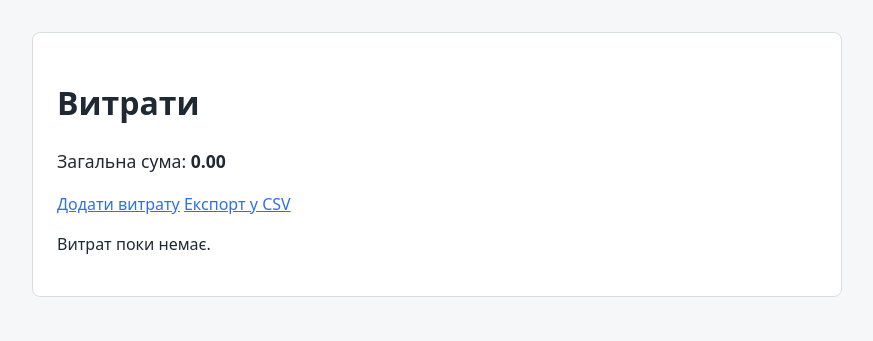
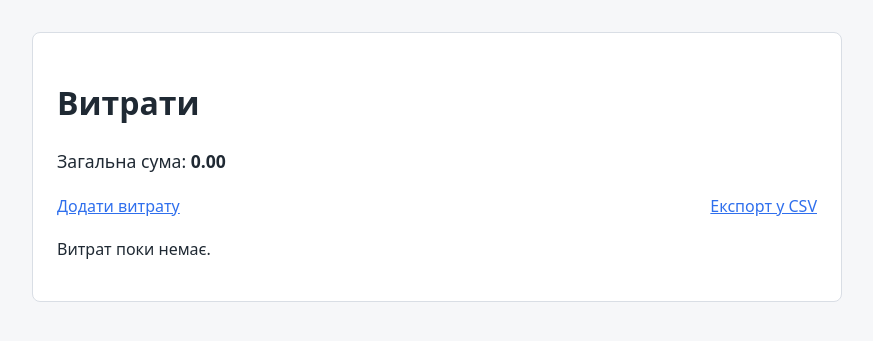
Before and after one commit to luts26/django-expense-tracker, a Django app: page /expenses/ in a window 1280 px wide. Shown: the part 44-385 px from the top of the page, without its empty margins (203-1076 px from the left). Run offline with Django 5.2, Linux system fonts and the light colour scheme; the visitor is signed in with stand-in values (Sample User, id 1); data that the repository does not hold is empty.

Commit message:
updated actions link

```diff
--- a/expenses/templates/expenses/expense_list.html
+++ b/expenses/templates/expenses/expense_list.html
@@ -6,10 +6,10 @@
 
 <h1>Витрати</h1>
 <p class="total">Загальна сума: <strong>{{ total|floatformat:2 }}</strong></p>
-<p>
+<div class="top-actions">
     <a href="{% url 'expenses:create' %}">Додати витрату</a>
     <a href="{% url 'expenses:export-csv' %}">Експорт у CSV</a>
-</p>
+</div>
 
 {% if expenses %}
     <table class="expenses">
--- a/static/css/app.css
+++ b/static/css/app.css
@@ -55,6 +55,13 @@ button {
 
 .total {
     font-size: 1.1rem;
+}
+
+.top-actions {
+    align-items: center;
+    display: flex;
+    justify-content: space-between;
+    margin: 1.2rem 0;
 }
 
 table.expenses {
```
